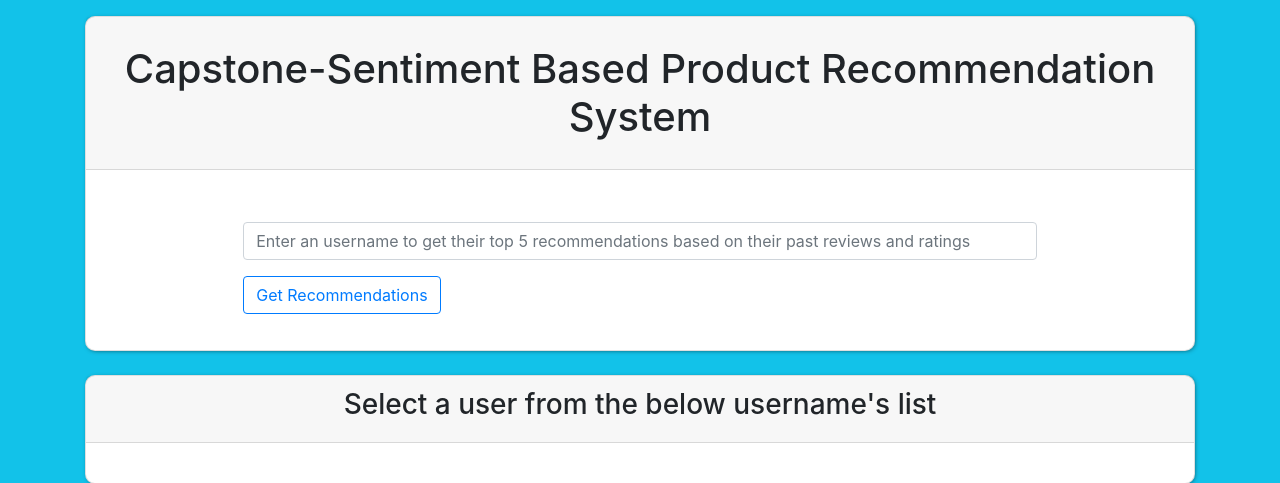
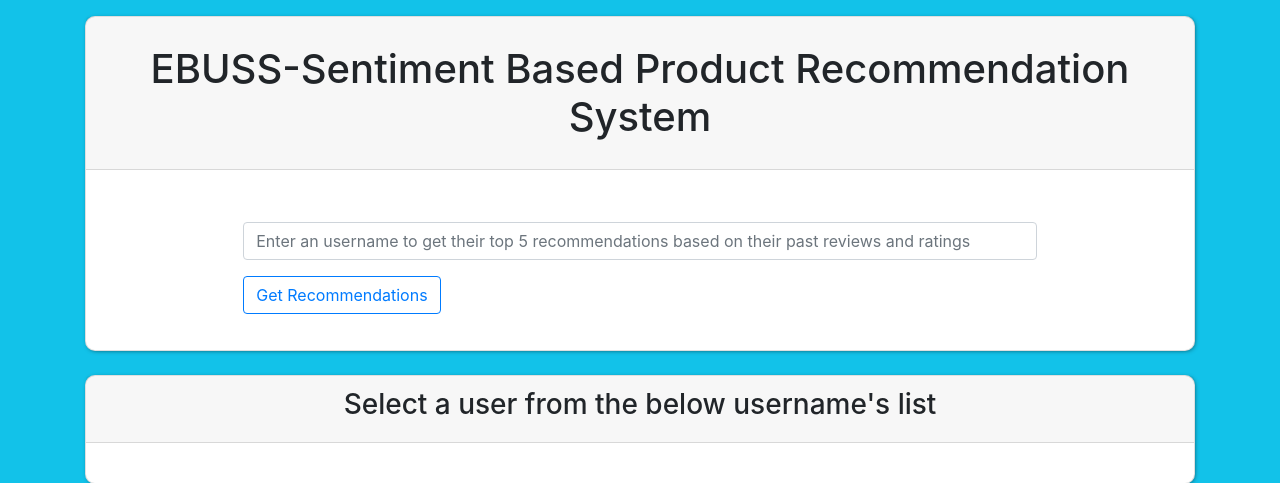
Before and after one commit to krishnakumarraghu/Capstone-SBPRS, a Flask app: template templates/index.html in a window 1280 px wide. Shown: the top 483 px of the page. Run offline with Flask 2, Linux system fonts and the light colour scheme; the template is opened without the code that fills it, so the values that code supplies are empty; parts of the project's set-up code (start-up, migrations or seed data) failed here and were passed over.

Commit message:
Updated version

```diff
--- a/templates/index.html
+++ b/templates/index.html
@@ -4,7 +4,7 @@
     <meta charset="UTF-8">
     <meta http-equiv="X-UA-Compatible" content="IE=edge">
     <meta name="viewport" content="width=device-width, initial-scale=1.0">
-    <title>Sentiment Based Product Recommendation System</title>
+    <title>Ebuss-Sentiment Based Product Recommendation System</title>
     <link rel="stylesheet" href="https://cdn.jsdelivr.net/npm/bootstrap@4.6.1/dist/css/bootstrap.min.css" integrity="sha384-zCbKRCUGaJDkqS1kPbPd7TveP5iyJE0EjAuZQTgFLD2ylzuqKfdKlfG/eSrtxUkn" crossorigin="anonymous">
     <style>
         body {
@@ -35,7 +35,7 @@
                         <div class="card-header">
                             <div class="row d-flex justify-content-center">
                                 <div class="col-12 mx-auto">
-                                    <h1 class="text-center m-3">Capstone-Sentiment Based Product Recommendation System</h1>
+                                    <h1 class="text-center m-3">EBUSS-Sentiment Based Product Recommendation System</h1>
                                 </div>
                             </div>
                         </div>
--- a/templates/recommendations.html
+++ b/templates/recommendations.html
@@ -4,7 +4,7 @@
     <meta charset="UTF-8">
     <meta http-equiv="X-UA-Compatible" content="IE=edge">
     <meta name="viewport" content="width=device-width, initial-scale=1.0">
-    <title>Sentiment Based Product Recommendation System</title>
+    <title>Ebuss-Sentiment Based Product Recommendation System</title>
     <link rel="stylesheet" href="https://cdn.jsdelivr.net/npm/bootstrap@4.6.1/dist/css/bootstrap.min.css" integrity="sha384-zCbKRCUGaJDkqS1kPbPd7TveP5iyJE0EjAuZQTgFLD2ylzuqKfdKlfG/eSrtxUkn" crossorigin="anonymous">
     <style>
         body {
```
